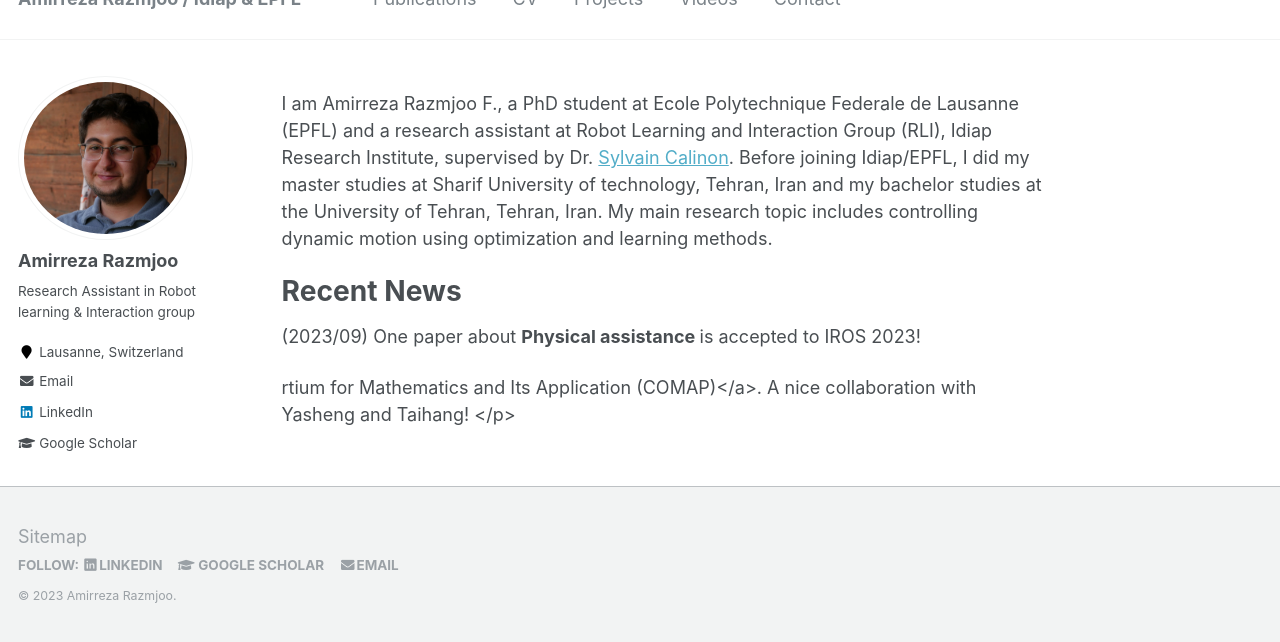
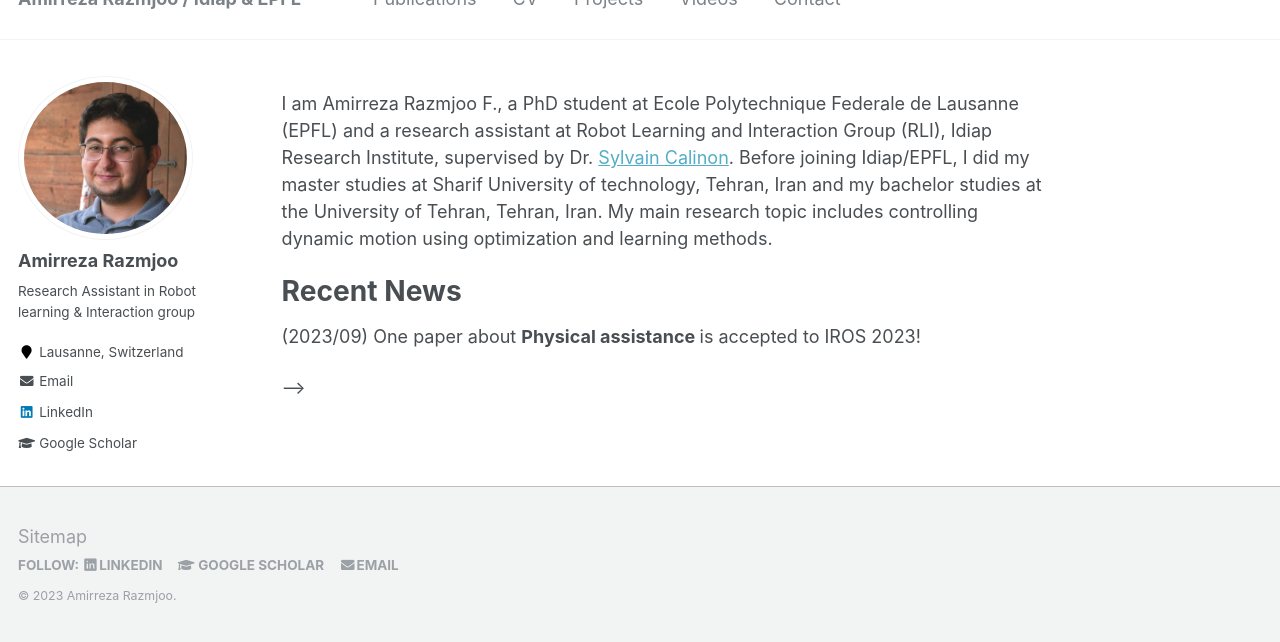
Before and after one commit to amirrazmjoo/amirrazmjoo.github.io, a Jekyll site: the page built from _pages/about.md, in a window 1280 px wide and 1002 px high, cut to the strip 360-1002 px from the top of the window. Built offline with Jekyll 4.4.1, drawn with Linux system fonts in a browser that asks for light colours; a script that is not in the unit is left out.

Commit message:
New news

```diff
--- a/_pages/about.md
+++ b/_pages/about.md
@@ -27,9 +27,10 @@
 
 <p>(2018/05) Our team， Kaibot, won the <strong> First Place </strong> in Tidy Up My Room Challenge in ICRA 2018! </p>
 
-<p>(2017/02) We won the <strong> Outstanding Winner (1/8085)</strong> of MCM/ICM competition held by <a href="https://www.comap.com/contests/mcm-icm"> American Conso -->rtium for Mathematics and Its Application (COMAP)</a>. A nice collaboration with Yasheng and Taihang!  </p>
+<!-- <p>(2017/02) We won the <strong> Outstanding Winner (1/8085)</strong> of MCM/ICM competition held by <a href="https://www.comap.com/contests/mcm-icm"> American Conso -->
+<!-- rtium for Mathematics and Its Application (COMAP)</a>. A nice collaboration with Yasheng and Taihang!  </p> -->
 
-{% include clustermap.html style="js" %}
+<!-- {% include clustermap.html style="js" %}  -->
 
 
 
```
Also changed, not shown: images/profile.JPG.
